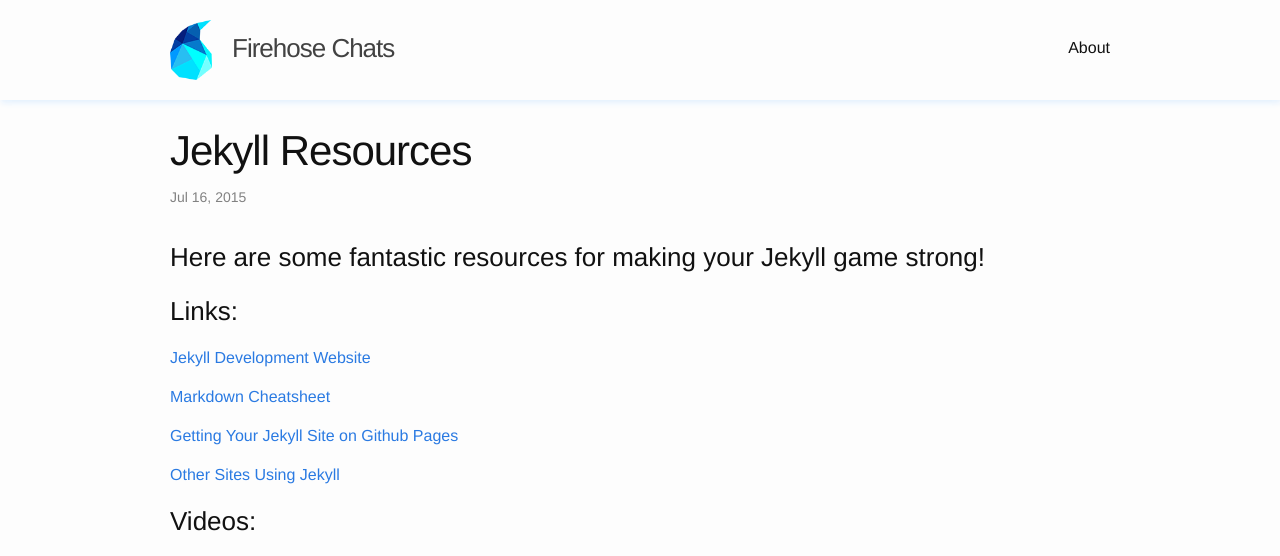
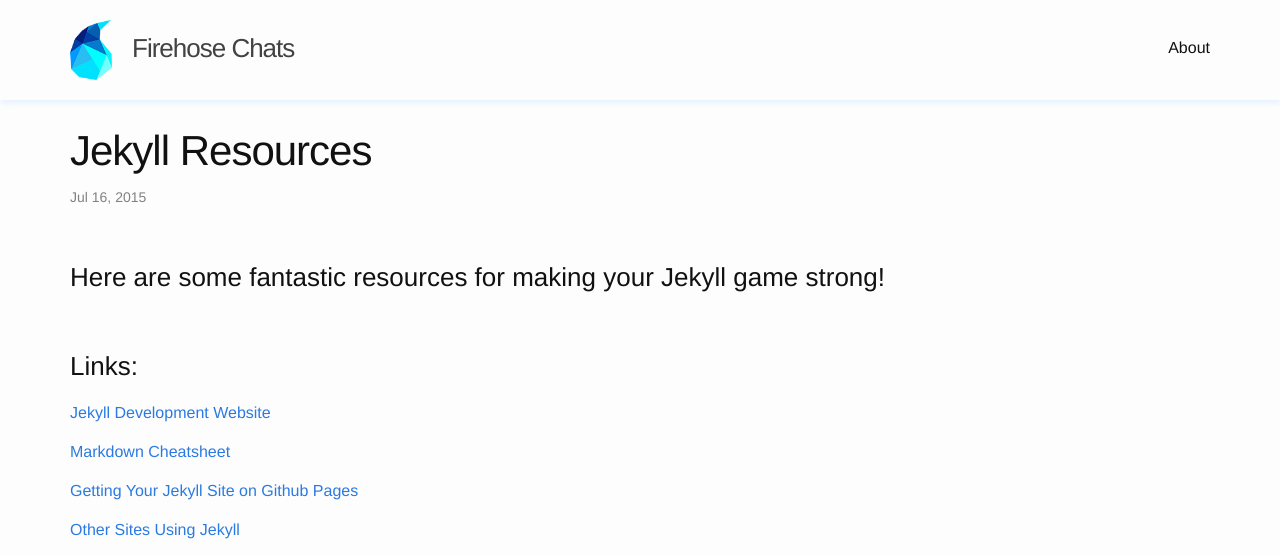
Before and after one commit to FirehoseCommunity/community.thefirehoseproject.com, a Jekyll site: the page built from _posts/2015-07-16-jekyll-resources.markdown, in a window 1280 px wide. Shown: the top 556 px of the page. Built offline with Jekyll 4.4.1, drawn with Linux system fonts in a browser that asks for light colours; grey boxes are pictures that could not be loaded.

Commit message:
Add styling changes and lolcommits post

```diff
--- a/_includes/youtubePlayer.html
+++ b/_includes/youtubePlayer.html
@@ -1 +1,3 @@
+<div class="video-container">
 <iframe width="560" height="315" src="https://www.youtube.com/embed/{{ include.id }}" frameborder="0" allowfullscreen></iframe>
+</div>
--- a/_sass/_layout.scss
+++ b/_sass/_layout.scss
@@ -246,3 +246,24 @@
   margin-right: 20px;
   float: left;
 }
+
+.video-container {
+  margin: 10px 0;
+  position: relative;
+  padding-bottom: 56.25%;
+  padding-top: 35px;
+  height: 0;
+  overflow: hidden;
+}
+
+.video-container iframe {
+  position: absolute;
+  top: 0;
+  left: 0;
+  width: 100%;
+  height: 100%;
+}
+
+article.post-content h1, h2, h3, h4, h5 {
+    margin-top: 50px;
+}
--- a/css/main.scss
+++ b/css/main.scss
@@ -22,7 +22,7 @@ $grey-color-light: lighten($grey-color, 40%);
 $grey-color-dark:  darken($grey-color, 25%);
 
 // Width of the content area
-$content-width:    1000px;
+$content-width:    1200px;
 
 $on-palm:          600px;
 $on-laptop:        800px;
```
Also changed, not shown: _posts/2015-07-16-lolcommits.markdown (added, +10 -0 lines).
